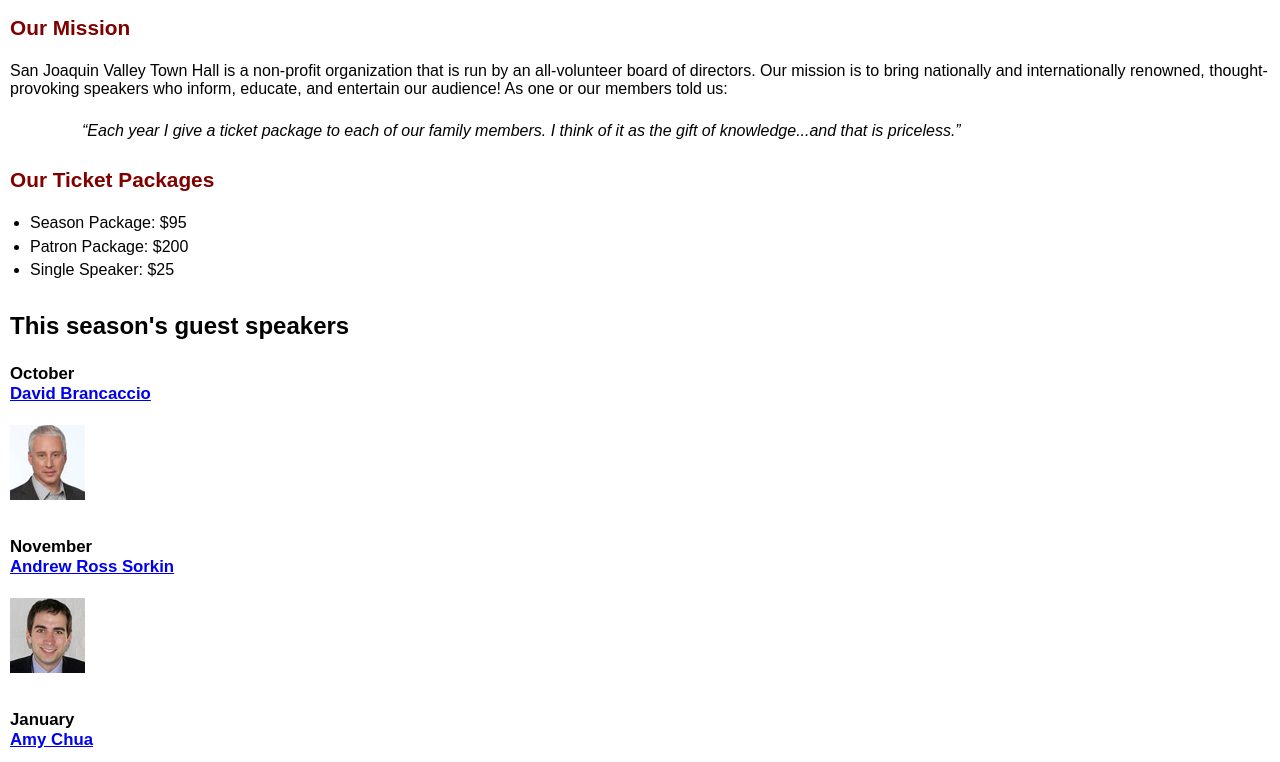
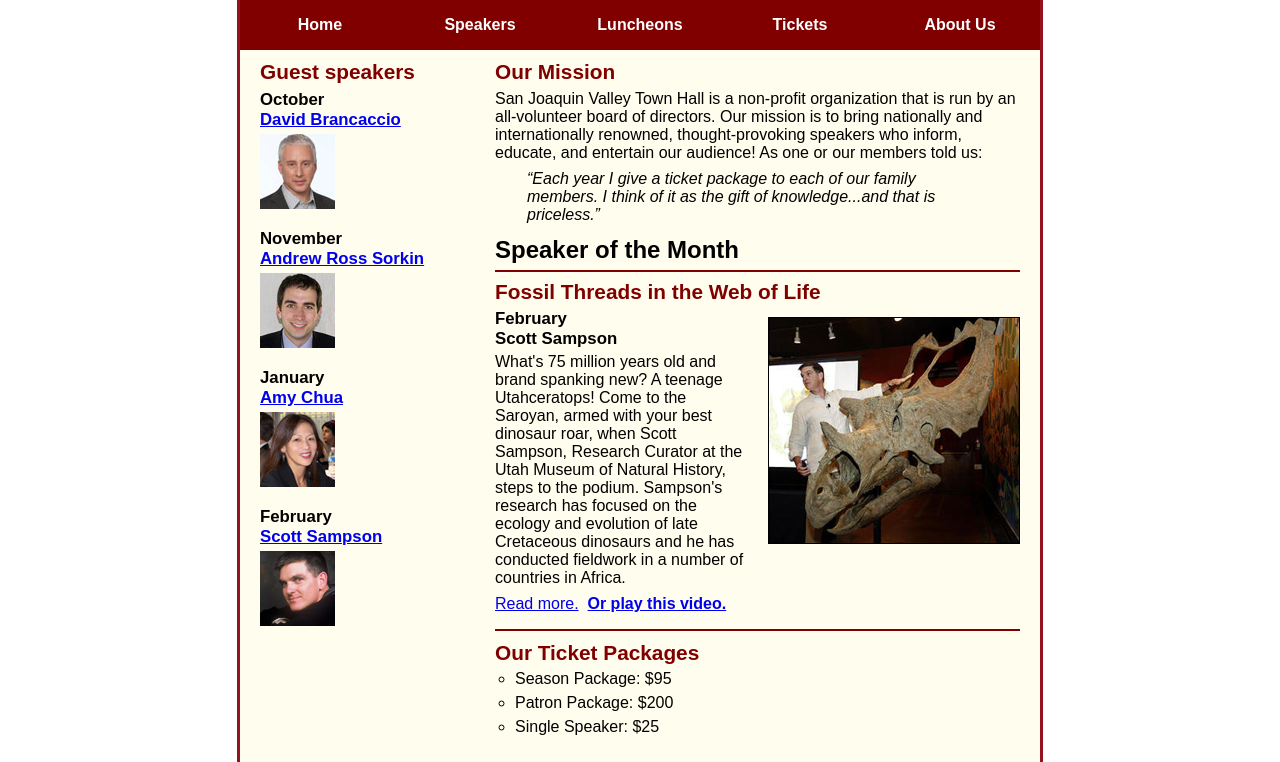
Before and after one commit to MitchellR0/townhall1, a plain HTML site: page index.html in a window 1280 px wide. Shown: the part 123-885 px from the top of the page. Drawn offline with Linux system fonts and the light colour scheme.

Commit message:
Add files via upload

```diff
--- a/index.html
+++ b/index.html
@@ -5,7 +5,7 @@
 	<meta charset="utf-8">
 	<title>San Joaquin Valley Town Hall</title>
 	<link rel="shortcut icon" href="images/favicon.ico">
-	<link rel="stylesheet" href="styles/c5_main.css">
+	<link rel="stylesheet" href="styles/c7_main.css">
 </head>
 
 <body>
@@ -14,7 +14,26 @@
 		<h2>San Joaquin Valley Town Hall</h2>
 		<h3>Celebrating our <span class="shadow">75<sup>th</sup></span> Year</h3>
 	</header>
+
+	<nav id="nav_menu">
+		<ul>
+			<li class="current"><a href="index.html">Home</a></li>
+			<li><a href="">Speakers</a></li>
+			<li><a href="">Luncheons</a></li>
+			<li><a href="">Tickets</a></li>
+			<li><a href="">About Us</a>
+				<ul>
+					<li><a href="#">Our History</a></li>
+					<li><a href="#">Board of Directors</a></li>
+					<li><a href="#">Past Speakers</a></li>
+					<li><a href="#">Contact Information</a></li>
+				</ul>
+			</li>
+		</ul>
+	</nav>
+
 	<main>
+		<section>
 			<h2>Our Mission</h2>
 			<p>San Joaquin Valley Town Hall is a non-profit organization that is run by an
 			   all-volunteer board of directors. Our mission is to bring nationally and
@@ -22,21 +41,41 @@
 			   and entertain our audience! As one or our members told us:</p>
 			<blockquote>&ldquo;Each year I give a ticket package to each of our family members.
 			I think of it as the gift of knowledge...and that is priceless.&rdquo;</blockquote>
+			<h1>Speaker of the Month</h1>
+			<article>
+				<h2>Fossil Threads in the Web of Life</h2>
+				<img src="images/sampson_dinosaur.jpg" alt="Scott Sampson with dinosaur">
+				<h3>February<br>
+				Scott Sampson</h3>
+				<p>What's 75 million years old and brand spanking new? A teenage Utahceratops!
+				Come to the Saroyan, armed with your best dinosaur roar, when Scott Sampson, Research
+				Curator at the Utah Museum of Natural History, steps to the podium. Sampson's research
+				has focused on the ecology and evolution of late Cretaceous dinosaurs and he has conducted
+				fieldwork in a number of countries in Africa.</p>
+				<p><a href="speakers/c6_sampson.html">Read more.</a>&nbsp;<b>
+					  <a href="media/sampson.mp4">Or play this video.</a>
+				</b></p>
+			</article>
 
 			<h2>Our Ticket Packages</h2>
-		<ul>
+			<ul style="list-style-type: circle;">
 				<li>Season Package: $95</li>
 				<li>Patron Package: $200</li>
 				<li>Single Speaker: $25</li>
 			</ul>
+		</section>
 
-		<h1>This season's guest speakers</h1>
+		<aside>
+			<h2>Guest speakers</h2>
 			<h3>October<br><a href="speakers/brancaccio.html">David Brancaccio</a></h3>
 			<img src="images/brancaccio75.jpg" alt="David Brancaccio photo">
 			<h3>November<br><a href="speakers/sorkin.html">Andrew Ross Sorkin</a></h3>
 			<img src="images/sorkin75.jpg" alt="Andrew Ross Sorkin photo">
 			<h3>January<br><a href="speakers/chua.html">Amy Chua</a></h3>
 			<img src="images/chua75.jpg" alt="Amy Chua photo">
+			<h3>February<br><a href="speakers/c6_sampson.html">Scott Sampson</a></h3>
+			<img src="images/sampson75.jpg" alt="Scott Sampson photo">
+		</aside>
 	</main>
 	<footer>
 		<p>&copy; 2022, San Joaquin Valley Town Hall, Fresno, CA 93755</p>
--- a/styles/c6_main.css
+++ b/styles/c6_main.css
@@ -9,7 +9,7 @@
 body {
 	font-family: Arial, Helvetica, sans-serif;
     font-size: 100%;
-    width: 600px;
+    width: 800px;
     margin: 0 auto;
     border: 3px solid #931420;
     background-color: #fffded;
@@ -17,6 +17,14 @@
 a:focus, a:hover {
 	font-style: italic;
 }
+
+h1 {
+	font-size: 150%;
+	padding-top: .5em;
+	padding-bottom: .25em;
+	margin: 0;
+}
+
 /* the styles for the header */
 header {
 	padding: 1.5em 0 2em 0;
@@ -46,12 +54,6 @@
 	text-shadow: 2px 2px 2px #800000;
 }
 /* the styles for the main content */
-main {
-	clear: left;
-}
-main {
-	padding: 0 30px;
-}
 main h1 {
 	font-size: 150%;
 	padding: .3em 0;
@@ -100,20 +102,38 @@
 
 /* the styles for the aside */
 
+aside {
+	padding-bottom: 20px;
+}
+
 aside h3 {
 	font-size: 105%;
-	padding-bottom: .25em;
+	padding-bottom: 20px;
+	padding-left: 20px;
+	width: 215px;
+
 }
 aside img {
 	padding-bottom: 1em;
 }
 
+.class {
+	float: right;
+}
+
 /* the styles for the footer */
 footer {
 	background-color: #931420;
+	clear: both;
 }
 footer p {
 	text-align: center;
 	color: white;
 	padding: 1em 0;
 }
+
+section {
+	width: 525px;
+	float: right;
+	padding: 0 20px, 20px, 20px;
+}
--- a/styles/c6_speaker.css
+++ b/styles/c6_speaker.css
@@ -55,10 +55,11 @@
 	font-size: 150%;
 	padding: .5em 0 .25em 0;
 	margin: 0;
+	color: #800000;
 }
 section h2 {
-	color: #800000;
-	font-size: 130%;
+	color: black;
+	font-size: 115%;
 	padding: .5em 0 .25em 0;
 }
 section p {
@@ -78,8 +79,6 @@
 /* the styles for the article */
 article {
 	padding: .5em 0;
-	border-top: 2px solid #800000;
-	border-bottom: 2px solid #800000;
 }
 article h2 {
 	padding-top: 0;
--- a/styles/c7_main.css
+++ b/styles/c7_main.css
@@ -124,3 +124,43 @@
 	color: white;
 	padding: 1em 0;
 }
+
+#nav_menu ul {
+	list-style: none;
+	margin: 0;
+	padding: 0;
+	position: relative;
+}
+#nav_menu ul li {
+	float: left;
+}
+#nav_menu ul li a {
+	display: block;
+	width: 160px;
+	text-align: center;
+	padding: 1em 0;
+	text-decoration: none;
+	background-color: #800000;
+	color: white;
+	font-weight: bold;
+}
+.current {
+	color: yellow;
+}
+#nav_menu ul ul {
+	display: none;
+	position: absolute;
+	top: 100%;
+}
+#nav_menu ul ul li {
+	float: left;
+}
+#nav_menu ul li:hover > ul {
+	display: block;
+
+}
+#nav_menu ul::after {
+	content: "";
+	display: block;
+	clear: both;
+}
--- a/styles/c7_speaker.css
+++ b/styles/c7_speaker.css
@@ -121,3 +121,43 @@
 	color: white;
 	padding: 1em 0;
 }
+
+#nav_menu ul {
+	list-style: none;
+	margin: 0;
+	padding: 0;
+	position: relative;
+}
+#nav_menu ul li {
+	float: left;
+}
+#nav_menu ul li a {
+	display: block;
+	width: 160px;
+	text-align: center;
+	padding: 1em 0;
+	text-decoration: none;
+	background-color: #800000;
+	color: white;
+	font-weight: bold;
+}
+.current {
+	color: yellow;
+}
+#nav_menu ul ul {
+	display: none;
+	position: absolute;
+	top: 100%;
+}
+#nav_menu ul ul li {
+	float: left;
+}
+#nav_menu ul li:hover > ul {
+	display: block;
+
+}
+#nav_menu ul::after {
+	content: "";
+	display: block;
+	clear: both;
+}
```
Also changed, not shown: c5_index.html (added, +45 -0 lines), c6_index.html (+1 -1 lines), speakers/c7_sampson.html (+18 -0 lines). Lines whose indentation alone changed are shown as unchanged.
